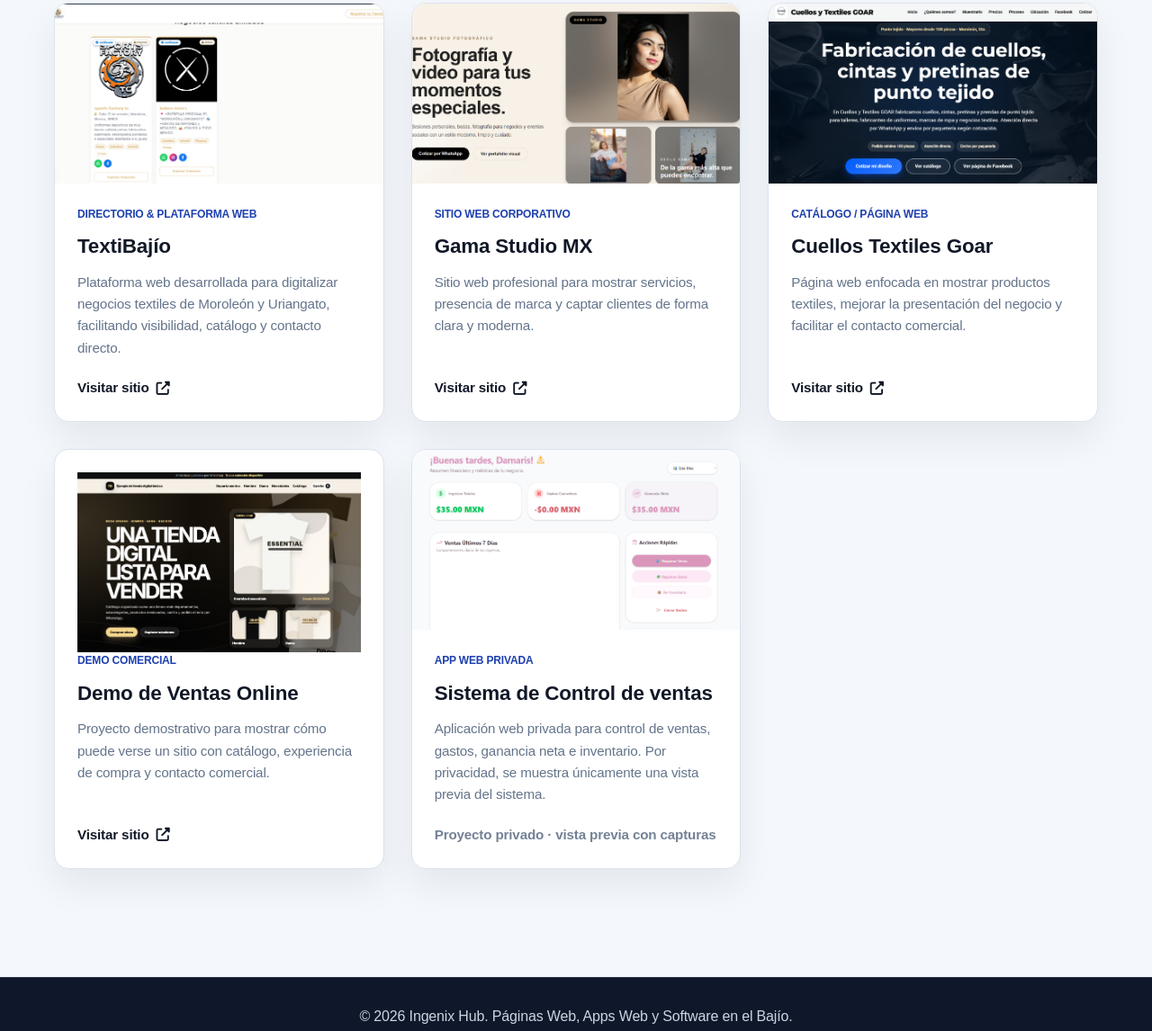
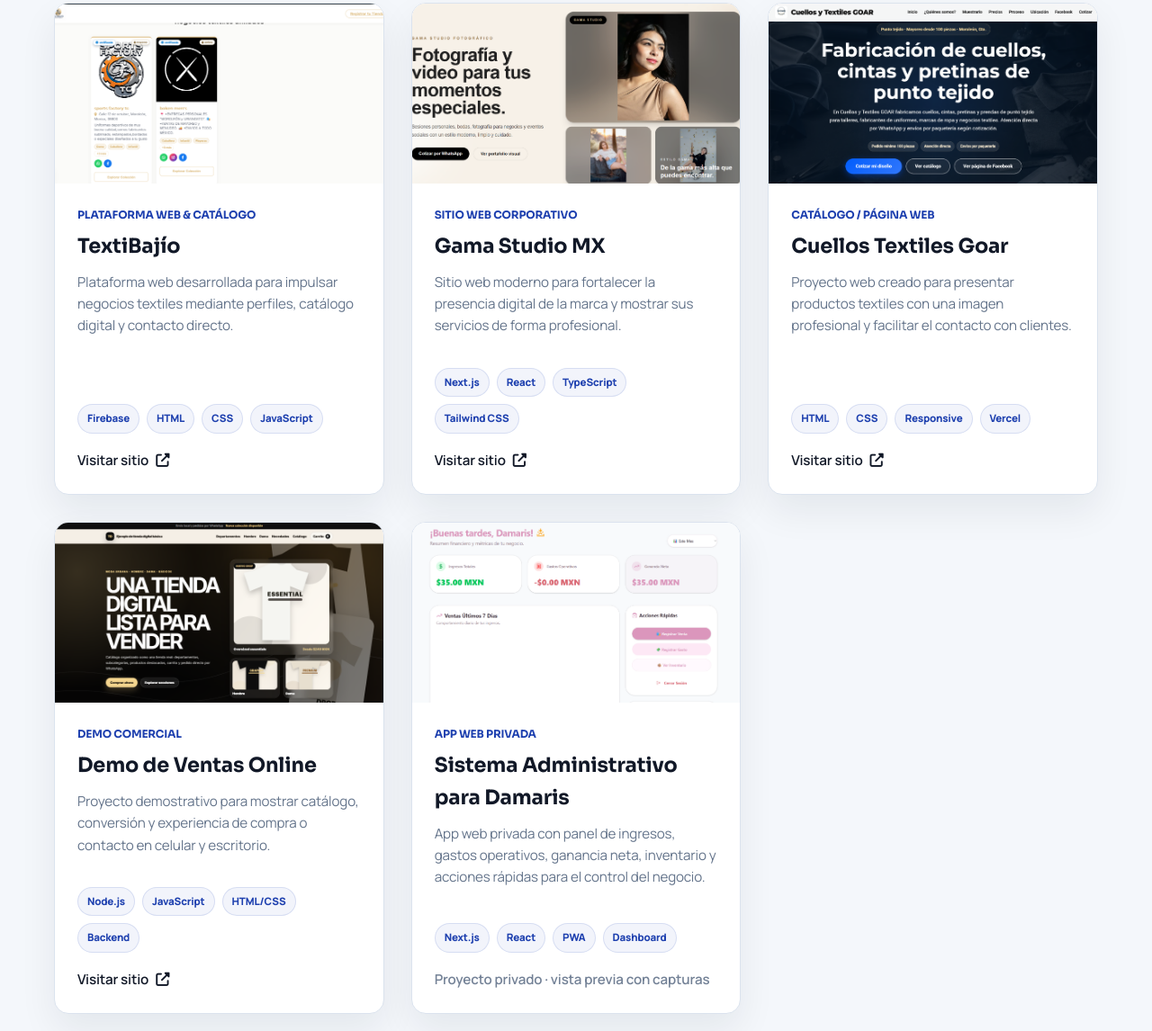
Before and after one commit to AndreGMPy/Ingenix-Hub, a plain HTML site: page MiPaginaOficial/portafolio.html in a window 1280 px wide. Shown: the part 545-1691 px from the top of the page at 90% size. Drawn offline with Linux system fonts and the light colour scheme.

Commit message:
Update portafolio.html

```diff
--- a/MiPaginaOficial/portafolio.html
+++ b/MiPaginaOficial/portafolio.html
@@ -5,7 +5,7 @@
     <meta charset="UTF-8">
     <meta name="viewport" content="width=device-width, initial-scale=1.0">
     <title>Portafolio Web y Apps | Ingenix Hub</title>
-    <link href="https://fonts.googleapis.com/css2?family=Poppins:wght@300;400;500;600;700&display=swap"
+    <link href="https://fonts.googleapis.com/css2?family=Manrope:wght@300;400;500;600;700;800&family=Sora:wght@300;400;500;600;700;800&display=swap"
         rel="stylesheet">
     <link rel="stylesheet" href="https://cdnjs.cloudflare.com/ajax/libs/font-awesome/6.4.0/css/all.min.css">
     <link rel="stylesheet" href="styles.css">
@@ -59,67 +59,54 @@
         <div class="container">
             <div class="portfolio-grid">
 
-                <!-- Proyecto 1: TextiBajío -->
-                <div class="portfolio-card" data-aos="fade-up" data-aos-delay="100">
-                    <div class="portfolio-image project-shot">
-                        <img src="textibajio.png" alt="Repositorio para tiendas locales del bajio">
-                    </div>
+                <div class="portfolio-card">
+                    <div class="portfolio-image project-shot"><img src="textibajio.png" alt="Vista previa de TextiBajío"></div>
                     <div class="portfolio-content">
-                        <span class="project-tag">Directorio & Plataforma Web</span>
+                        <span class="project-tag">Plataforma Web & Catálogo</span>
                         <h3>TextiBajío</h3>
-                        <p>Plataforma web desarrollada para digitalizar negocios textiles de Moroleón y Uriangato, facilitando visibilidad, catálogo y contacto directo.</p>
+                        <p>Plataforma web desarrollada para impulsar negocios textiles mediante perfiles, catálogo digital y contacto directo.</p><div class="project-tech-row"><span>Firebase</span><span>HTML</span><span>CSS</span><span>JavaScript</span></div>
                         <a href="https://textibajio.com" target="_blank" class="portfolio-link">Visitar sitio <i class="fas fa-external-link-alt"></i></a>
                     </div>
                 </div>
 
-                <!-- Proyecto 2: Gama Studio MX -->
-                <div class="portfolio-card" data-aos="fade-up" data-aos-delay="150">
-                    <div class="portfolio-image project-shot">
-                        <img src="gama-studio.png" alt="Pagina Para estudio de fotografia">
-                    </div>
+                <div class="portfolio-card">
+                    <div class="portfolio-image project-shot"><img src="gama-studio.png" alt="Vista previa de Gama Studio MX"></div>
                     <div class="portfolio-content">
                         <span class="project-tag">Sitio Web Corporativo</span>
                         <h3>Gama Studio MX</h3>
-                        <p>Sitio web profesional para mostrar servicios, presencia de marca y captar clientes de forma clara y moderna.</p>
+                        <p>Sitio web moderno para fortalecer la presencia digital de la marca y mostrar sus servicios de forma profesional.</p><div class="project-tech-row"><span>Next.js</span><span>React</span><span>TypeScript</span><span>Tailwind CSS</span></div>
                         <a href="https://gamastudiomx.com" target="_blank" class="portfolio-link">Visitar sitio <i class="fas fa-external-link-alt"></i></a>
                     </div>
                 </div>
 
-                <!-- Proyecto 3: Cuellos Textiles Goar -->
-                <div class="portfolio-card" data-aos="fade-up" data-aos-delay="200">
-                    <div class="portfolio-image project-shot">
-                        <img src="cuellos-textiles-goar.png" alt="Pagina Empresarial de un taller">
-                    </div>
+                <div class="portfolio-card">
+                    <div class="portfolio-image project-shot"><img src="cuellos-textiles-goar.png" alt="Vista previa de Cuellos Textiles Goar"></div>
                     <div class="portfolio-content">
                         <span class="project-tag">Catálogo / Página Web</span>
                         <h3>Cuellos Textiles Goar</h3>
-                        <p>Página web enfocada en mostrar productos textiles, mejorar la presentación del negocio y facilitar el contacto comercial.</p>
+                        <p>Proyecto web creado para presentar productos textiles con una imagen profesional y facilitar el contacto con clientes.</p><div class="project-tech-row"><span>HTML</span><span>CSS</span><span>Responsive</span><span>Vercel</span></div>
                         <a href="https://cuellos-textiles-goar.vercel.app" target="_blank" class="portfolio-link">Visitar sitio <i class="fas fa-external-link-alt"></i></a>
                     </div>
                 </div>
 
-                <!-- Proyecto 4: Demo de Ventas Online -->
-                <div class="portfolio-card" data-aos="fade-up" data-aos-delay="250">
+                <div class="portfolio-card">
+                    <div class="portfolio-image project-shot"><img src="demo-tienda-online.png" alt="Vista previa de Demo de Ventas Online"></div>
                     <div class="portfolio-content">
-                        <div class="portfolio-image project-shot">
-                        <img src="demo-tienda-online.png" alt="Dashboard de app web privada para Damaris">
-                        </div>
                         <span class="project-tag">Demo Comercial</span>
                         <h3>Demo de Ventas Online</h3>
-                        <p>Proyecto demostrativo para mostrar cómo puede verse un sitio con catálogo, experiencia de compra y contacto comercial.</p>
+                        <p>Proyecto demostrativo para mostrar catálogo, conversión y experiencia de compra o contacto en celular y escritorio.</p><div class="project-tech-row"><span>Node.js</span><span>JavaScript</span><span>HTML/CSS</span><span>Backend</span></div>
                         <a href="https://ejemplo-tienda-digital.vercel.app" target="_blank" class="portfolio-link">Visitar sitio <i class="fas fa-external-link-alt"></i></a>
                     </div>
                 </div>
 
-                <!-- Proyecto 5: App de Damaris -->
-                <div class="portfolio-card" data-aos="fade-up" data-aos-delay="300">
+                <div class="portfolio-card">
                     <div class="portfolio-image project-shot">
-                        <img src="damaris-dashboard.png" alt="Dashboard de app web privada">
+                        <img src="damaris-dashboard.png" alt="Dashboard de app web privada para Damaris">
                     </div>
                     <div class="portfolio-content">
                         <span class="project-tag">App Web Privada</span>
-                        <h3>Sistema de Control de ventas</h3>
-                        <p>Aplicación web privada para control de ventas, gastos, ganancia neta e inventario. Por privacidad, se muestra únicamente una vista previa del sistema.</p>
+                        <h3>Sistema Administrativo para Damaris</h3>
+                        <p>App web privada con panel de ingresos, gastos operativos, ganancia neta, inventario y acciones rápidas para el control del negocio.</p><div class="project-tech-row"><span>Next.js</span><span>React</span><span>PWA</span><span>Dashboard</span></div>
                         <span class="portfolio-link disabled-link">Proyecto privado · vista previa con capturas</span>
                     </div>
                 </div>
```
